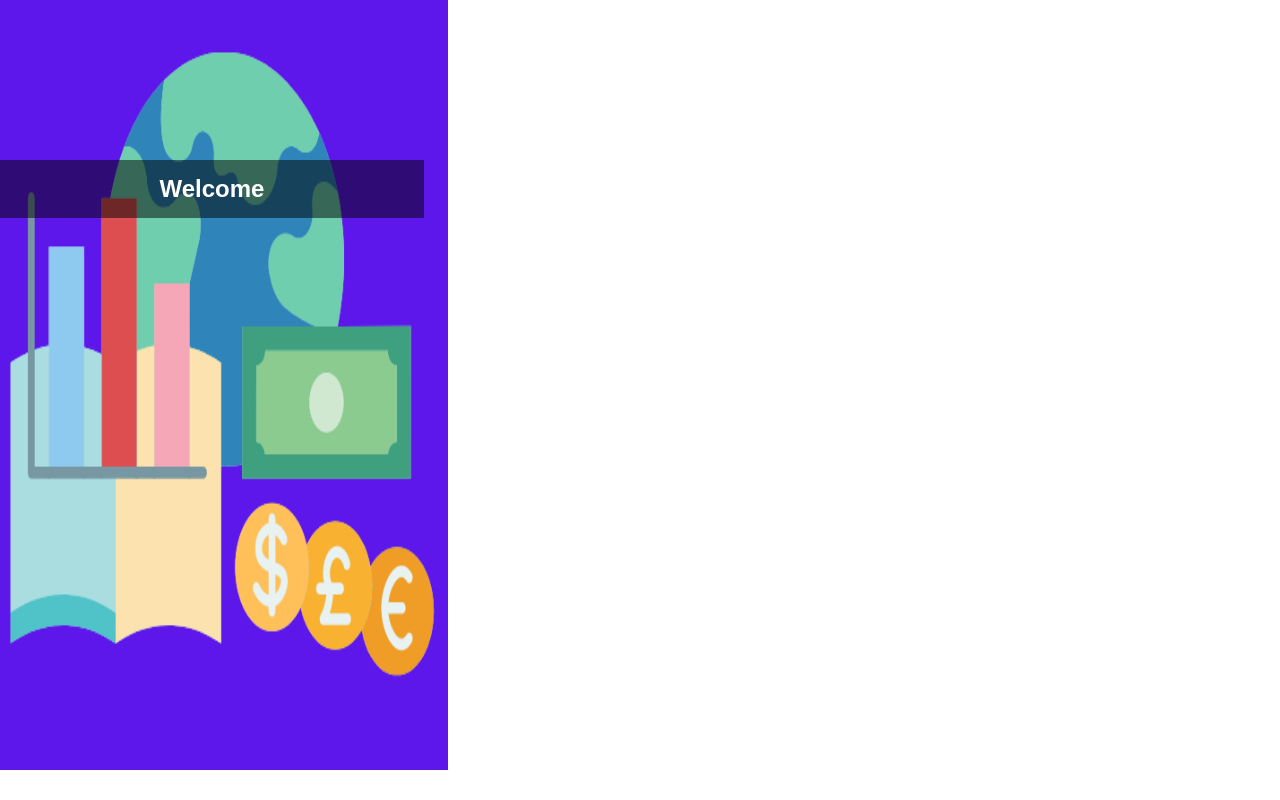
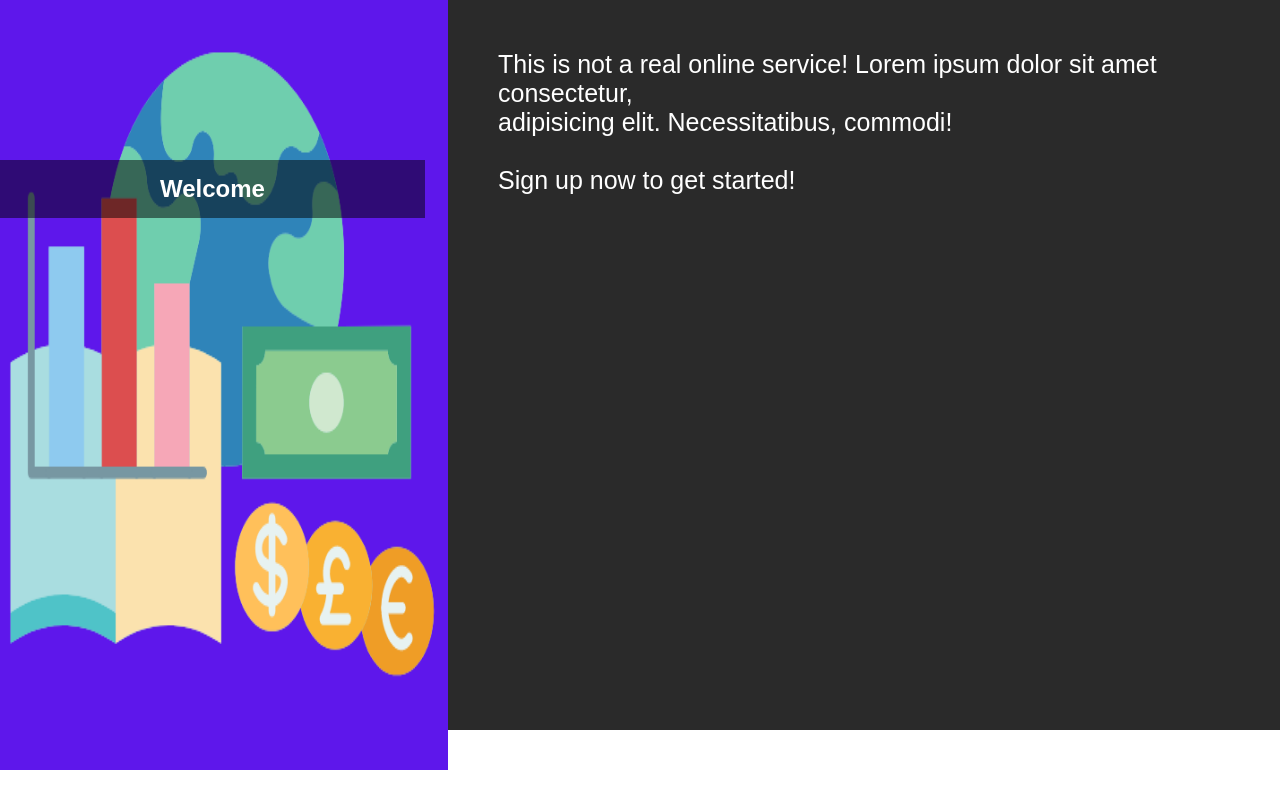
Before and after one commit to alex-goldschmidt/Sign-up-Form, a plain HTML site: page index.html in a window 1280 px wide. Drawn offline with Linux system fonts and the light colour scheme.

Commit message:
Create 2nd container/sign up motto

```diff
--- a/index.html
+++ b/index.html
@@ -15,6 +15,15 @@
             <img src="Economy copy.png" alt="image">
         </div>
 
+        <div class="spacer">
+            &nbsp;
+        </div>
+
+     <div class="container2">
+        <p class="motto">This is not a real online service! Lorem ipsum dolor sit amet consectetur,<br> adipisicing elit. Necessitatibus, commodi!
+           <br> <br> Sign up now to get started!</p>
+     </div>
+
     </div>
 
 </body>
--- a/style.css
+++ b/style.css
@@ -34,7 +34,7 @@ img {
   justify-content: center;
   align-items: center;
   text-align: center;
-  margin-right: 216px;
+  margin-right: 215px;
 }
 
 h1 {
@@ -43,5 +43,23 @@ h1 {
   font-size: 3vmin;
 }
 
-/* margin-right: 216px;
-  margin-left: -10px;
+.container2 {
+  display: flex;
+  justify-content: space-between;
+  background: rgba(0, 0, 0, 0.835);
+  width: 200px;
+  height: 200px;
+  position: fixed;
+  top: 0;
+  right: 0;
+  width: 65vw;
+  height: 730px;
+}
+
+.motto {
+  color: white;
+  font-size: 25px;
+  margin-top: 50px;
+  padding: 0;
+  margin-left: 50px;
+}
```
